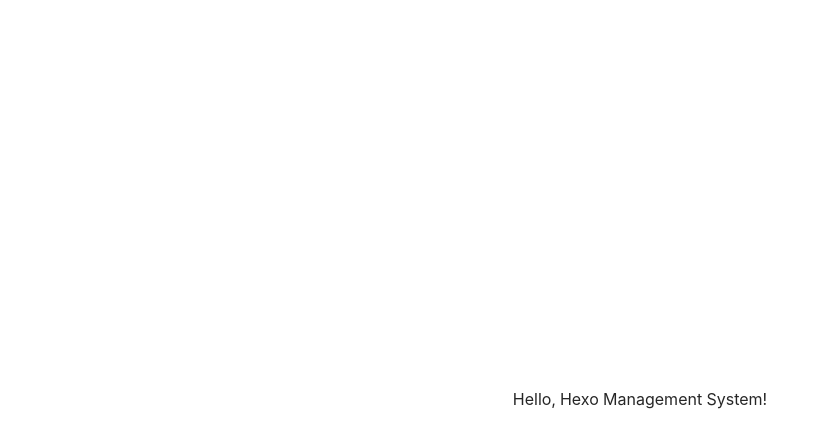
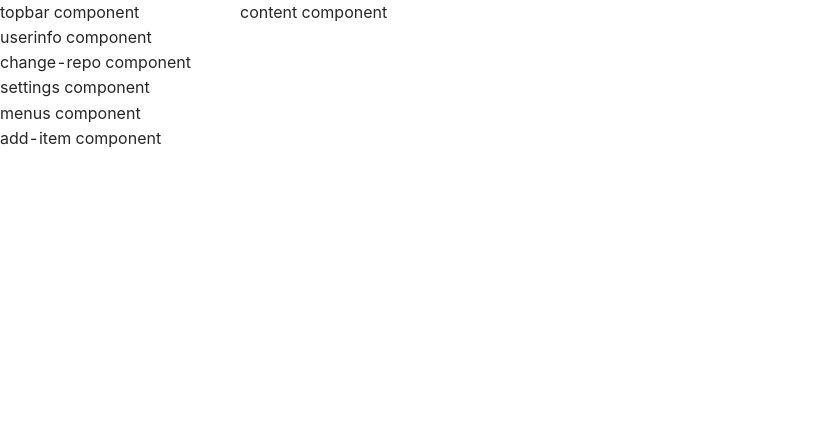
Before and after one commit to smpower/hexo-management-system, a React (Create React App) app: page / in a window 1280 px wide. Shown: the top 448 px of the page, without its empty margins (0-829 px from the left). Built offline with nearby package versions, Linux system fonts and the light colour scheme.

Commit message:
feat: 实现 App 整体布局

```diff
--- a/src/App.tsx
+++ b/src/App.tsx
@@ -1,19 +1,12 @@
-import styled from '@emotion/styled'
+import { Content, Sidebar } from 'components';
 
 function App() {
   return (
-    <Wrapper>
-      Hello, Hexo Management System!
-    </Wrapper>
+    <div className="App">
+      <Sidebar />
+      <Content />
+    </div>
   );
 }
 
 export default App;
-
-const Wrapper = styled.div`
-  width: 100vw;
-  height: 100vh;
-  display: flex;
-  justify-content: center;
-  align-items: center;
-`;
--- /dev/null
+++ b/src/components/content/index.tsx
@@ -0,0 +1,7 @@
+import styled from '@emotion/styled';
+
+export const Content = () => {
+  return <Wrapper>content component</Wrapper>;
+};
+
+const Wrapper = styled.div``;
--- /dev/null
+++ b/src/components/index.tsx
@@ -0,0 +1,2 @@
+export { Sidebar } from './sidebar';
+export { Content } from './content';
--- /dev/null
+++ b/src/components/sidebar/add-item.tsx
@@ -0,0 +1,7 @@
+import styled from '@emotion/styled';
+
+export const AddItem = () => {
+  return <Wrapper>add-item component</Wrapper>;
+};
+
+const Wrapper = styled.div``;
--- /dev/null
+++ b/src/components/sidebar/change-repo.tsx
@@ -0,0 +1,7 @@
+import styled from '@emotion/styled';
+
+export const ChangeRepo = () => {
+  return <Wrapper>change-repo component</Wrapper>;
+};
+
+const Wrapper = styled.div``;
--- /dev/null
+++ b/src/components/sidebar/index.tsx
@@ -0,0 +1,22 @@
+import styled from '@emotion/styled';
+import { AddItem } from './add-item';
+import { ChangeRepo } from './change-repo';
+import { Menus } from './menus';
+import { Settings } from './settings';
+import { Topbar } from './topbar';
+import { Userinfo } from './userinfo';
+
+export const Sidebar = () => {
+  return (
+    <Wrapper>
+      <Topbar />
+      <Userinfo />
+      <ChangeRepo />
+      <Settings />
+      <Menus />
+      <AddItem />
+    </Wrapper>
+  );
+};
+
+const Wrapper = styled.div``;
--- /dev/null
+++ b/src/components/sidebar/menus.tsx
@@ -0,0 +1,7 @@
+import styled from '@emotion/styled';
+
+export const Menus = () => {
+  return <Wrapper>menus component</Wrapper>;
+};
+
+const Wrapper = styled.div``;
--- /dev/null
+++ b/src/components/sidebar/settings.tsx
@@ -0,0 +1,7 @@
+import styled from '@emotion/styled';
+
+export const Settings = () => {
+  return <Wrapper>settings component</Wrapper>;
+};
+
+const Wrapper = styled.div``;
--- /dev/null
+++ b/src/components/sidebar/topbar.tsx
@@ -0,0 +1,7 @@
+import styled from '@emotion/styled';
+
+export const Topbar = () => {
+  return <Wrapper>topbar component</Wrapper>;
+};
+
+const Wrapper = styled.div``;
--- /dev/null
+++ b/src/components/sidebar/userinfo.tsx
@@ -0,0 +1,7 @@
+import styled from '@emotion/styled';
+
+export const Userinfo = () => {
+  return <Wrapper>userinfo component</Wrapper>;
+};
+
+const Wrapper = styled.div``;
--- a/src/index.less
+++ b/src/index.less
@@ -10,5 +10,7 @@
   body #root .App {
     // vh - viewport height 视口高度
     min-height: 100vh;
+    display: grid;
+    grid-template-columns: 24rem 1fr;
   }
 }
```
